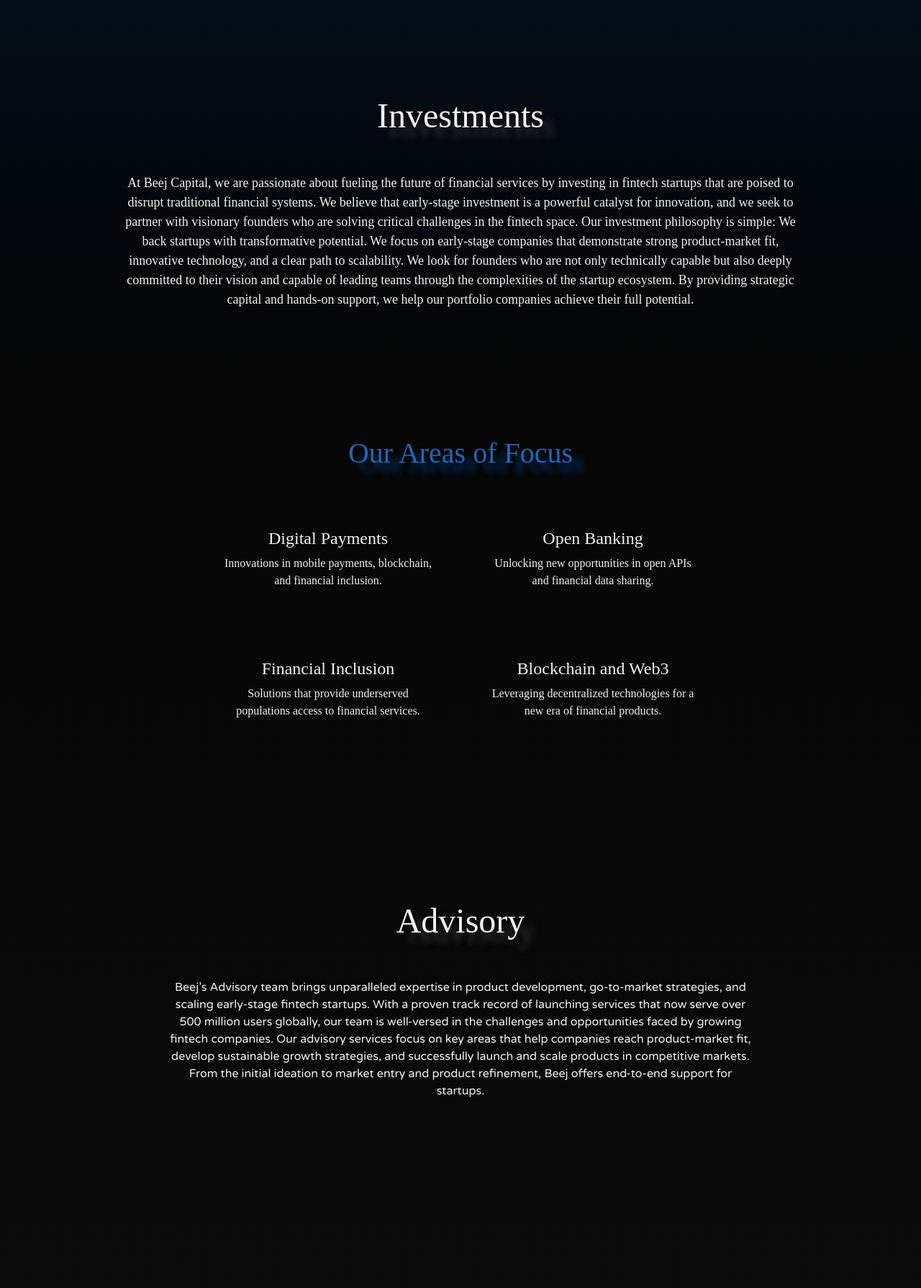
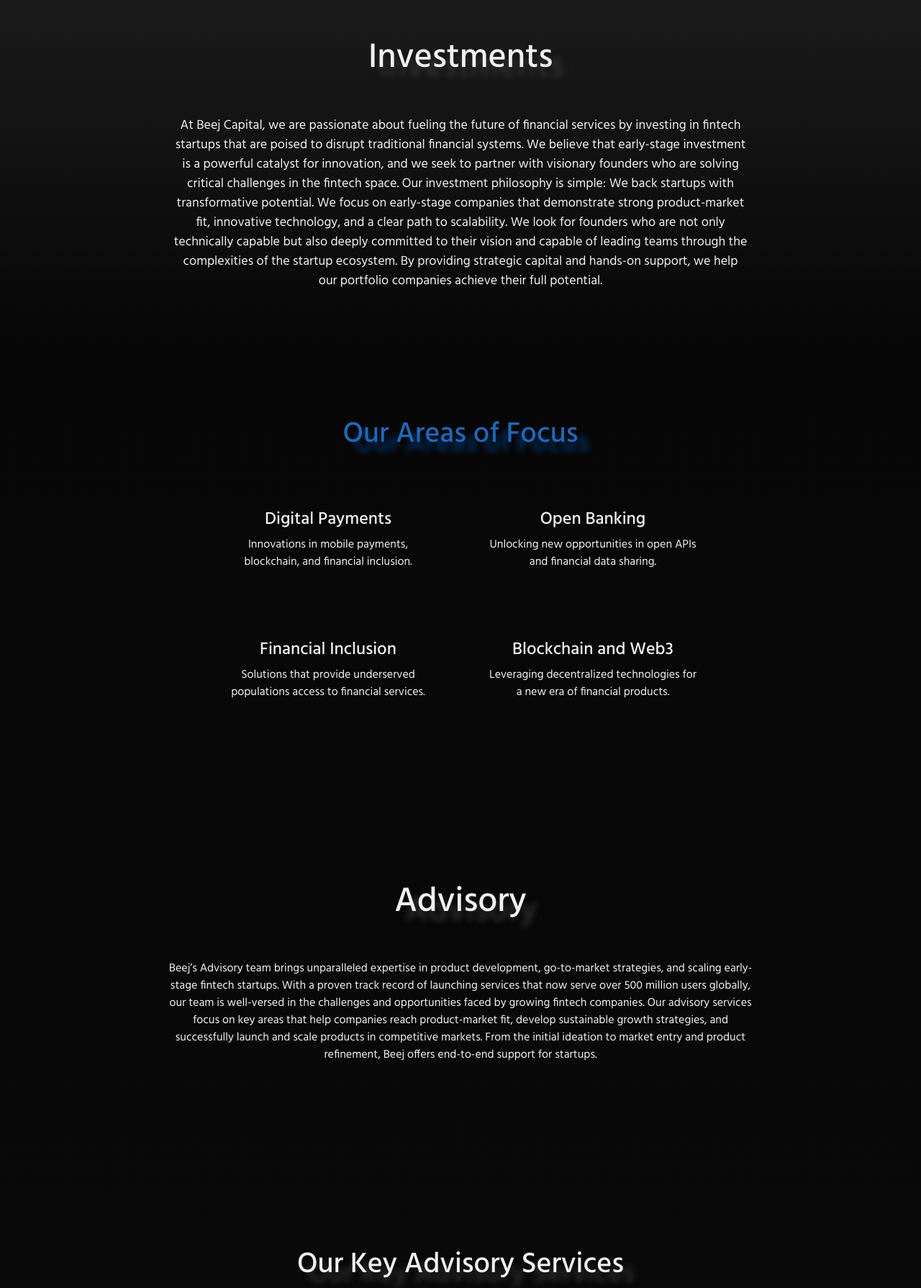
Before and after one commit to ArbazAhmedKirmani/beej_web, a Next.js app: page / in a window 1280 px wide. Shown: the part 897-2687 px from the top of the page at 72% size. Built offline with nearby package versions, Linux system fonts and the light colour scheme.

Commit message:
Bug Fixes

```diff
--- a/src/app/globals.scss
+++ b/src/app/globals.scss
@@ -1,7 +1,7 @@
 @import "~bootstrap/dist/css/bootstrap.min.css";
 @import url("https://fonts.googleapis.com/css2?family=Varela+Round&display=swap");
+@import url("https://fonts.googleapis.com/css2?family=Hind:wght@300;400;500;600;700&display=swap");
 @import "../variables.scss";
-
 /** COMPONENTS */
 @import "../components/header/style.scss";
 @import "../components/footer/style.scss";
--- a/src/app/layout.tsx
+++ b/src/app/layout.tsx
@@ -2,8 +2,8 @@
 import "./globals.scss";
 
 export const metadata: Metadata = {
-  title: "Create Next App",
-  description: "Generated by create next app",
+  title: "BEEJ",
+  description: "Beej Syndicate",
 };
 
 export default function RootLayout({
--- a/src/components/AdvisoryService/style.scss
+++ b/src/components/AdvisoryService/style.scss
@@ -7,7 +7,7 @@
     display: flex;
     flex-direction: column;
     justify-content: center;
-    align-items: center;
+    // align-items: center;
     flex-grow: 1;
     gap: 0.5rem;
 
@@ -23,8 +23,8 @@
       flex-grow: 1;
       justify-content: space-around;
       width: 100%;
-      margin: 0;
-      padding: 0 10rem;
+      margin-bottom: 5rem;
+      padding: 0 5rem;
 
       &:nth-of-type(odd) {
         align-items: start;
@@ -37,9 +37,8 @@
 
       div {
         padding: 1rem;
-        // border: 1px solid rgb(45, 45, 45);
-        // box-shadow: 0 0 2px rgb(45, 45, 45);
-        border-radius: 1rem;
+        // border-radius: 1rem;
+        width: 100%;
 
         h3,
         p {
@@ -50,7 +49,11 @@
 
         @media screen and (max-width: 768px) {
           padding: 0;
+          border-bottom: 3px solid $primary-color;
         }
+      }
+      @media screen and (max-width: 991px) {
+        padding: 0;
       }
     }
   }
--- a/src/components/advisory/style.scss
+++ b/src/components/advisory/style.scss
@@ -14,13 +14,14 @@
   }
 
   p {
+    font-family: $font-secondary;
     text-align: center;
   }
 
   @media screen and (max-width: 768px) {
-    padding: 2rem;
+    padding: 5rem 2rem;
   }
   @media screen and (max-width: 992px) {
-    padding: 5rem;
+    padding: 7rem 4rem;
   }
 }
--- a/src/components/banner/style.scss
+++ b/src/components/banner/style.scss
@@ -6,7 +6,7 @@
   flex-direction: column;
   justify-content: center;
   align-items: center;
-  background: linear-gradient(0deg, #020b16, rgba(5, 5, 5, 0.3));
+  background: linear-gradient(0deg, #1a1a1a, rgba(5, 5, 5, 0.3));
   //   ,
   //     url("../../assets/banner-bg.jpg");
   background-size: cover;
--- a/src/components/header/style.scss
+++ b/src/components/header/style.scss
@@ -45,4 +45,7 @@
   .navbar-collapse {
     flex-grow: 0 !important;
   }
+  .navbar-toggler {
+    background-color: $primary-color;
+  }
 }
--- a/src/components/investment/style.scss
+++ b/src/components/investment/style.scss
@@ -6,9 +6,17 @@
   justify-content: center;
   align-items: center;
   flex-grow: 1;
-  padding: 5rem 10rem;
-  background: linear-gradient(0deg, rgba(4, 4, 4, 0.3), #020b16);
+  padding: 0 10rem 5rem;
+  background: linear-gradient(0deg, rgba(4, 4, 4, 0.3), #1a1a1a);
   text-align: center;
+
+  div {
+    padding: 0 5rem;
+
+    @media screen and (max-width: 768px) {
+      padding: 0 2rem;
+    }
+  }
 
   h1 {
     font-family: $font-secondary;
--- a/src/variables.scss
+++ b/src/variables.scss
@@ -1,5 +1,5 @@
 $varela-font: "Varela Round", sans-serif;
-$font-secondary: "Montserrat";
+$font-secondary: "Hind"; //, "Montserrat";
 $bg-color: #0b0b0b;
 $text-color: #f1f1f1;
 $secondary-color: #068a53;
```
